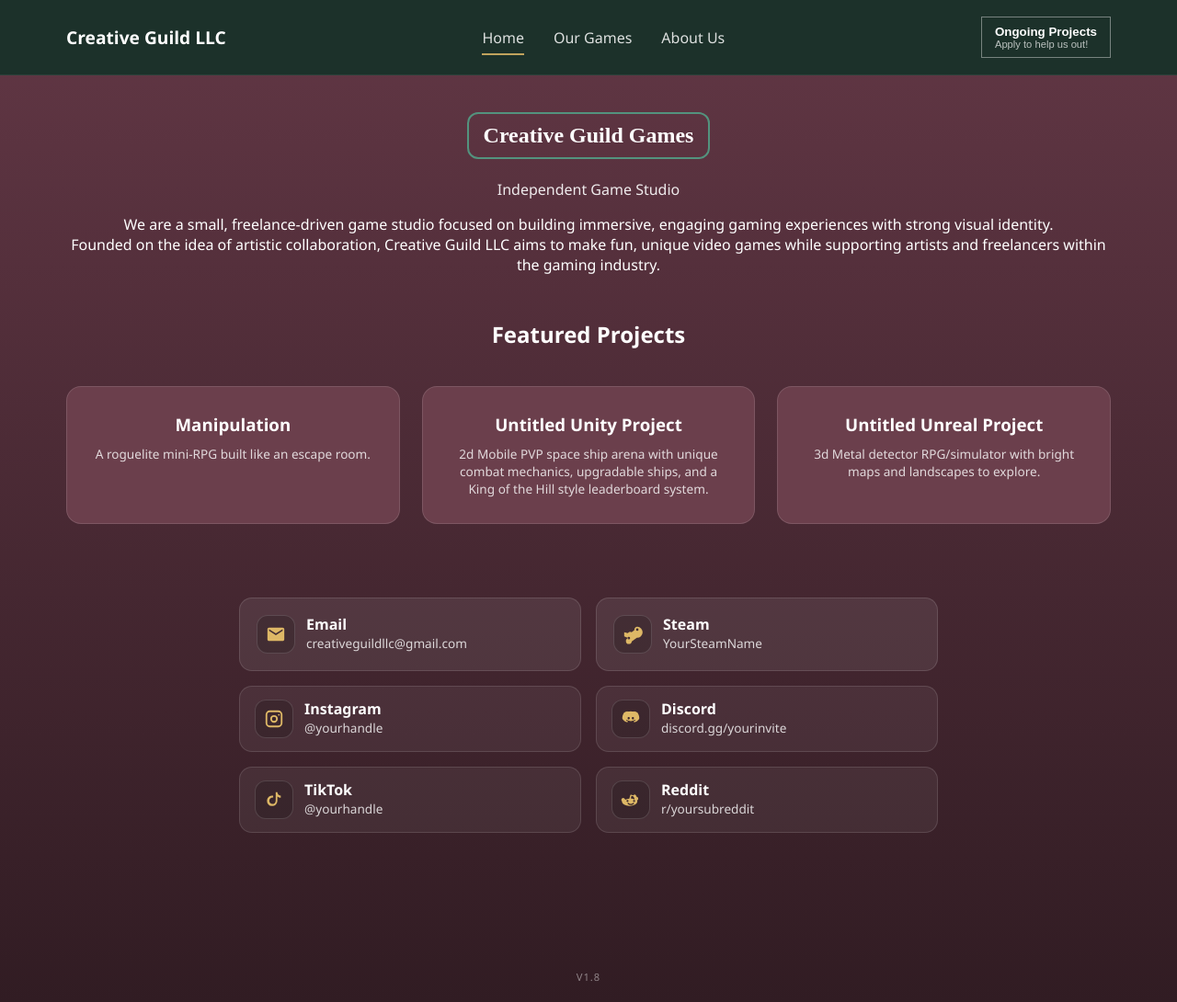
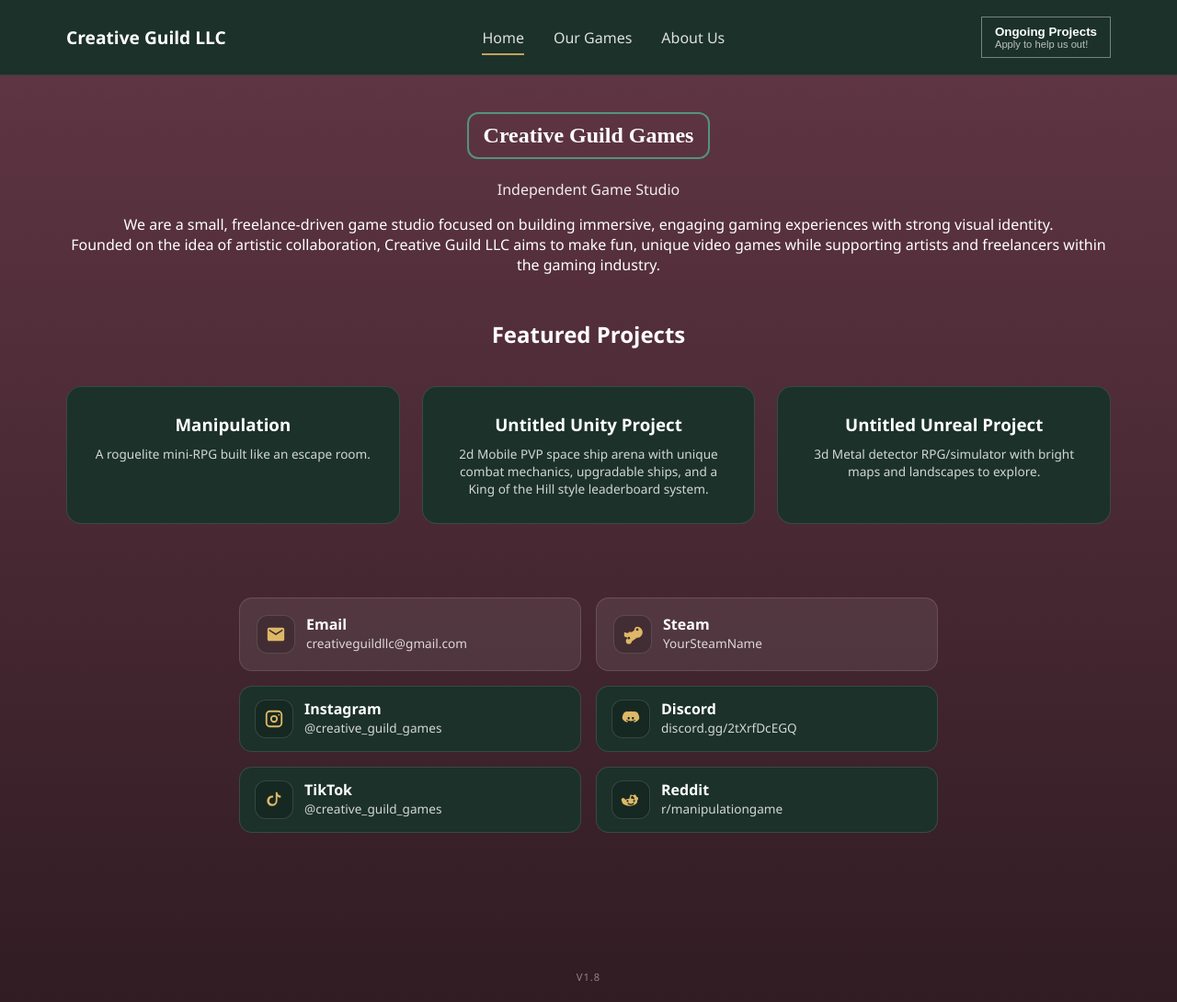
Before and after one commit to greyclouds24/creativeguildwebsite, a website: page index.html in a window 1280 px wide. Shown: the whole page at 92% size. Drawn offline with Linux system fonts and the light colour scheme.

Commit message:
added links to all the socials and changed cards to be green

```diff
--- a/index.html
+++ b/index.html
@@ -116,7 +116,7 @@
                 </a>
 
                 <!-- (6) Smaller cards underneath (filler links) -->
-                <a href="https://instagram.com/yourhandle" class="social-card">
+                <a href="https://www.instagram.com/creative_guild_games" class="social-card">
                     <span class="social-icon" aria-hidden="true">
                         <!-- Instagram icon -->
                         <svg viewBox="0 0 24 24" width="22" height="22" fill="currentColor">
@@ -125,11 +125,11 @@
                     </span>
                     <div class="social-text">
                         <div class="social-title">Instagram</div>
-                        <div class="social-handle">@yourhandle</div>
+                        <div class="social-handle">@creative_guild_games</div>
                     </div>
                 </a>
 
-                <a href="https://discord.gg/yourinvite" class="social-card">
+                <a href="https://discord.gg/2tXrfDcEGQ" class="social-card">
                     <span class="social-icon" aria-hidden="true">
                         <!-- Discord icon (simple) -->
                         <svg viewBox="0 0 24 24" width="22" height="22" fill="currentColor">
@@ -138,11 +138,11 @@
                     </span>
                     <div class="social-text">
                         <div class="social-title">Discord</div>
-                        <div class="social-handle">discord.gg/yourinvite</div>
+                        <div class="social-handle">discord.gg/2tXrfDcEGQ</div>
                     </div>
                 </a>
 
-                <a href="https://tiktok.com/@yourhandle" class="social-card">
+                <a href="https://www.tiktok.com/@creative_guild_games" class="social-card">
                     <span class="social-icon" aria-hidden="true">
                         <!-- TikTok icon (simple note) -->
                         <svg viewBox="0 0 24 24" width="22" height="22" fill="currentColor">
@@ -151,11 +151,11 @@
                     </span>
                     <div class="social-text">
                         <div class="social-title">TikTok</div>
-                        <div class="social-handle">@yourhandle</div>
+                        <div class="social-handle">@creative_guild_games</div>
                     </div>
                 </a>
 
-                <a href="https://reddit.com/r/yoursubreddit" class="social-card">
+                <a href="https://www.reddit.com/r/manipulationgame" class="social-card">
                     <span class="social-icon" aria-hidden="true">
                         <!-- Reddit icon (simple) -->
                         <svg viewBox="0 0 24 24" width="22" height="22" fill="currentColor">
@@ -164,7 +164,7 @@
                     </span>
                     <div class="social-text">
                         <div class="social-title">Reddit</div>
-                        <div class="social-handle">r/yoursubreddit</div>
+                        <div class="social-handle">r/manipulationgame</div>
                     </div>
                 </a>
 
--- a/styles.css
+++ b/styles.css
@@ -147,7 +147,7 @@ body {
 /* Project cards */
 .project-card {
     position: relative;
-    background: #6b3f4c;
+    background: var(--accent-green);
     padding: 28px;
     border-radius: 16px;
     border: 1px solid rgba(255,255,255,0.12);
@@ -256,7 +256,7 @@ body {
     gap: 12px;
     text-decoration: none;
     color: white;
-    background: rgba(255,255,255,0.06);
+    background: var(--accent-green);
     border: 1px solid rgba(255,255,255,0.12);
     border-radius: 14px;
     padding: 14px 16px;
```
